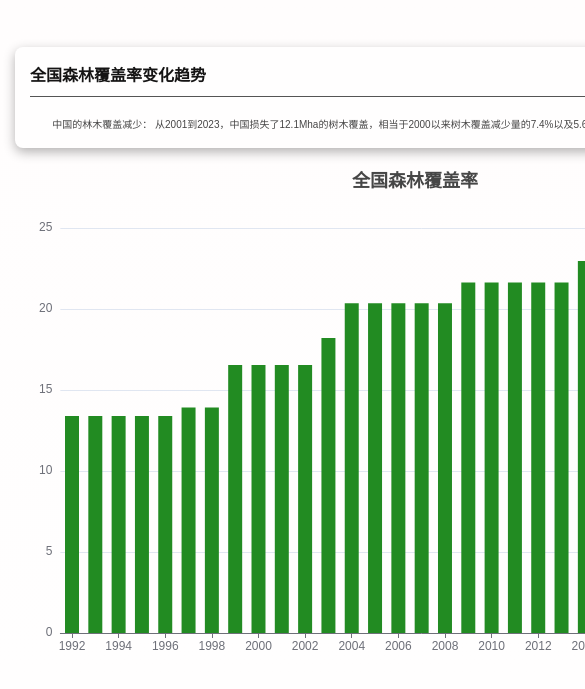
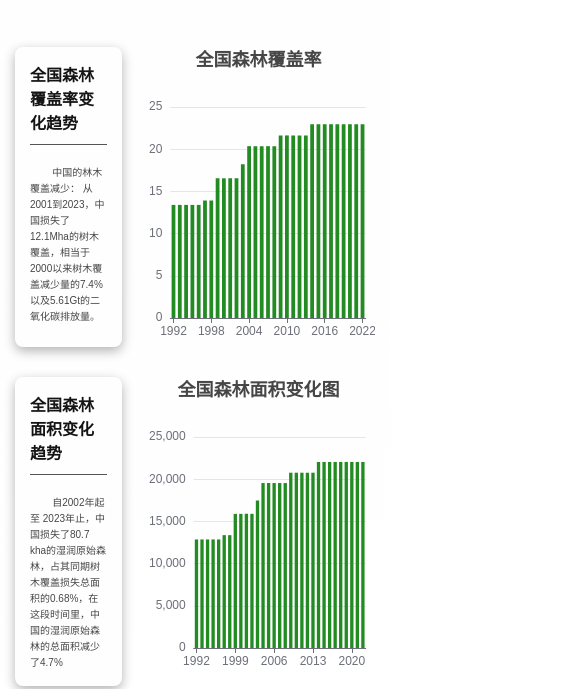
Before and after one commit to Linnnjjj/xinghuozhimou, a plain HTML site: page forest-changes.html in a window 390 px wide. Shown: the part 649-1338 px from the top of the page, 585 px wide, since content can reach past the window. Drawn offline with nearby package versions, Linux system fonts and the light colour scheme.

Commit message:
forest-changes.html

```diff
--- a/forest-changes.html
+++ b/forest-changes.html
@@ -239,13 +239,19 @@
             border-top: 1px solid #444;
         }
 
-        /* 手机适配 - 媒体查询 */
-    @media (max-width: 768px) {
+         /* 手机适配 - 媒体查询 */
+         @media (max-width: 768px) {
         .header {
             padding: 10px 15px;
             gap: 10px;
         }
-
+        .diagram
+        {
+            width: 100%;
+            max-width: 800px;
+            height: 300px;
+            flex: 3;
+        }
         .satellite-selector {
             width: 100%;
             justify-content: space-between;
@@ -292,17 +298,23 @@
             padding: 8px 12px;
         }
 
-        .content-section {
-            flex-direction: column;
+        .content-section1 {
+            /* flex-direction: column; */
             margin-bottom: 30px;
             gap: 20px;
             padding: 0 15px;
-            /* flex-wrap: nowrap; */
+        }
+        .content-section {
+            /* flex-direction: column; */
+            margin-bottom: 30px;
+            gap: 20px;
+            padding: 0 15px;
         }
         .text-content {
             padding: 15px;
             /* width: 30%; */
         }
+
         .earth-visualization {
             margin: 0;
             min-height: 200px;
```
